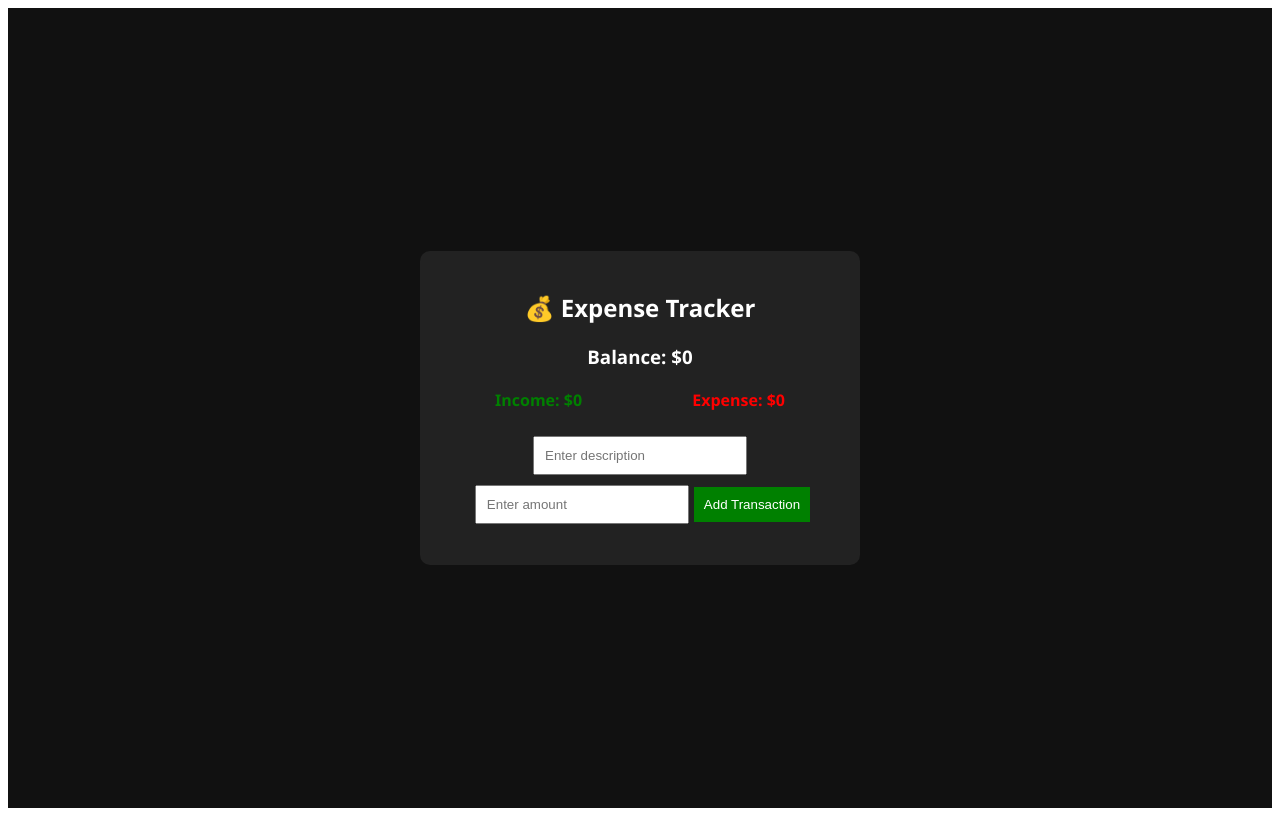
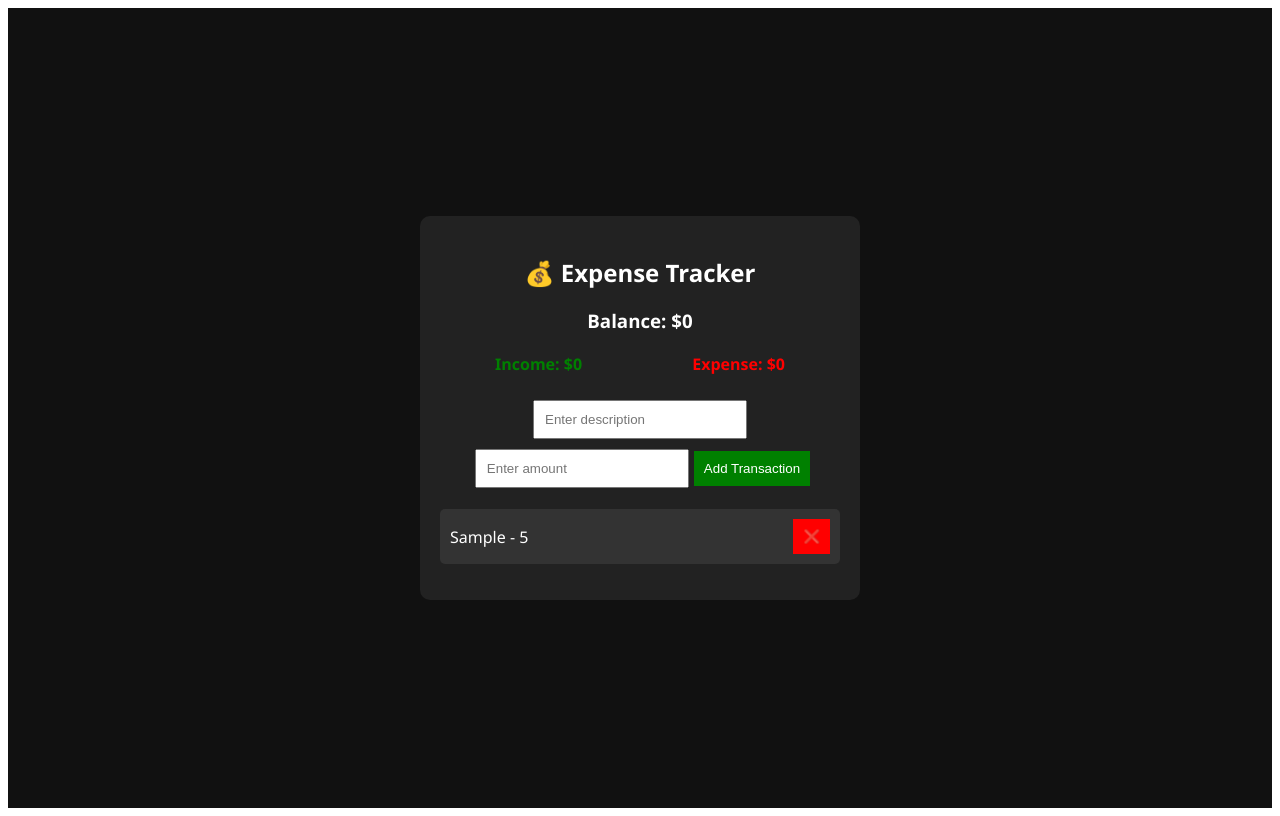
Before and after one commit to yeganeh-mahditabar/finance-app-typescript, a React (Vite) app: page / in a window 1280 px wide. Both pictures are taken after typing "Sample", "5" into the empty fields and a click on the button "Add Transaction". Built offline with nearby package versions, Linux system fonts and the light colour scheme.

Commit message:
function deleteTransaction

```diff
--- a/src/ExpenseTracker.tsx
+++ b/src/ExpenseTracker.tsx
@@ -21,6 +21,13 @@ function ExpenseTracker() {
     setAmount("")
   }
 
+  function deleteTransaction(id: number){
+    setTransactions(transactions.filter((item) => item.id != id));
+  }
+
+  let total = 0;
+  transactions.map((item)=>total +=item.amount)
+
   return (
     <div className="expense-container">
             <h2>💰 Expense Tracker</h2>
@@ -35,6 +42,13 @@ function ExpenseTracker() {
                 <button onClick={addTransaction}>Add Transaction</button>
             </div>
             <ul className="transactions">
+                {
+                    transactions.map((item, id)=>(
+                        <li key={id}>{item.text} - {item.amount}
+                        <button onClick={()=>deleteTransaction(item.id)}>❌</button>
+                        </li>
+                    ))
+                }
             </ul>
         </div>
   )
```
